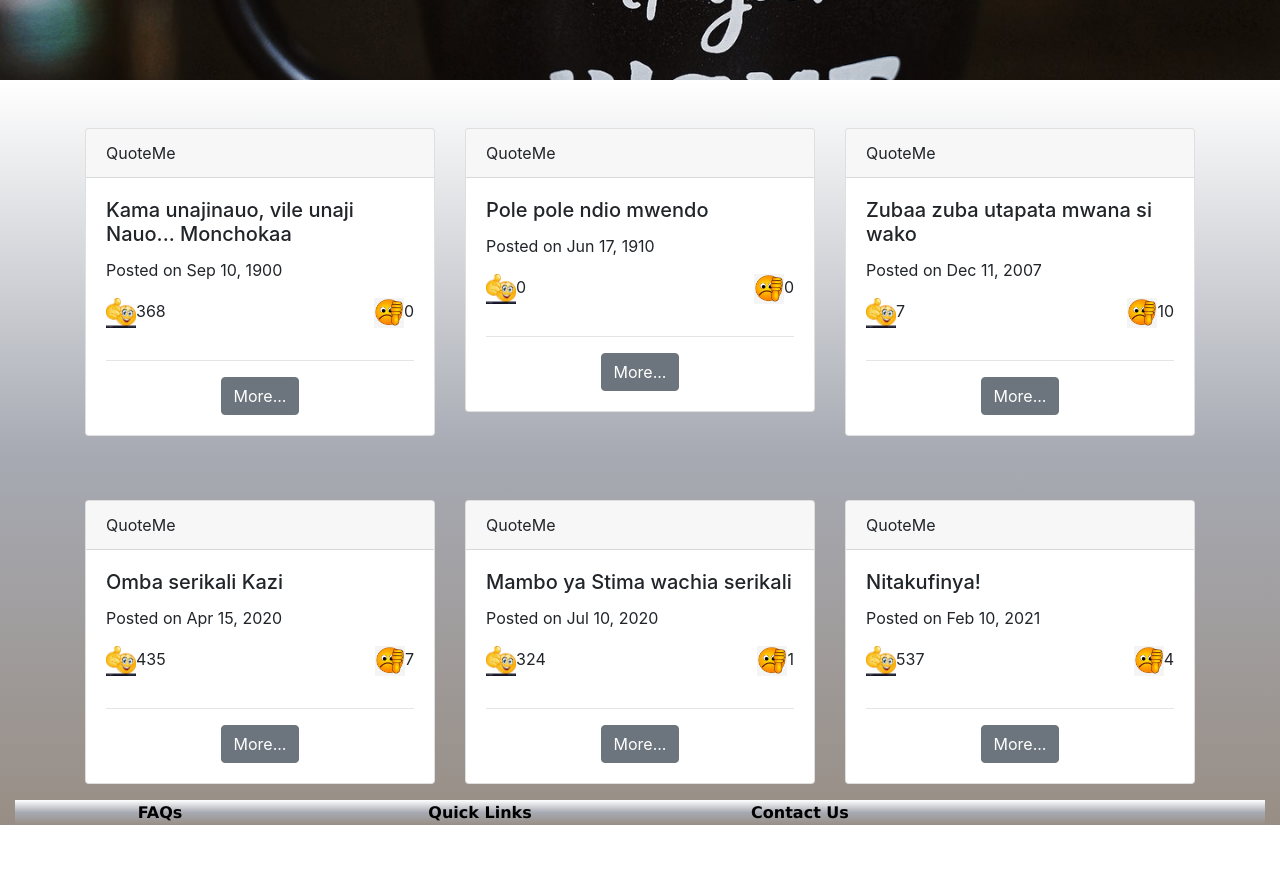
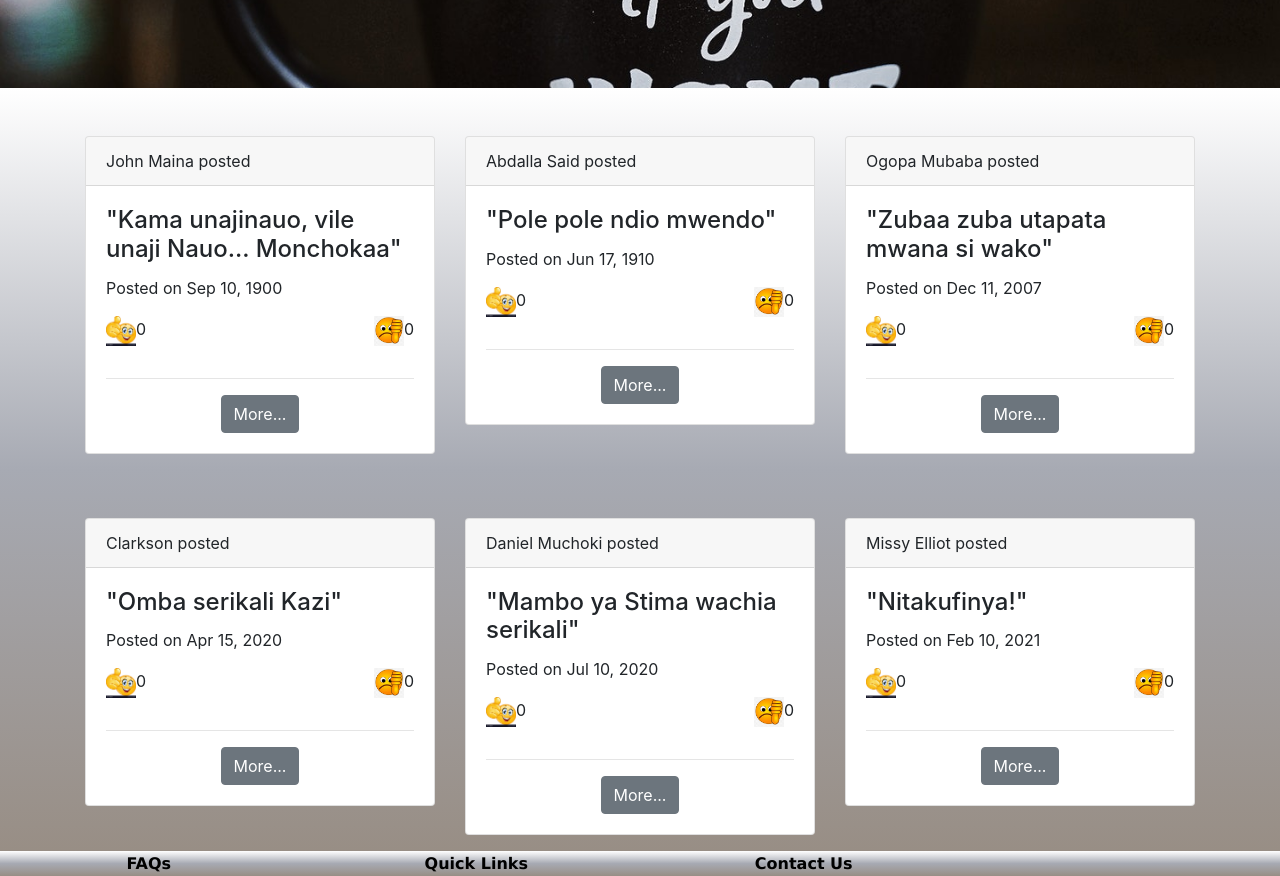
Before and after one commit to Grievi/Quotes-app, an Angular app in the folder quotes/: page / in a window 1280 px wide. Shown: the part 480-1356 px from the top of the page. Before the commit the page ends 1305 px from the top, so only its background shows below. Built offline with nearby package versions, Linux system fonts and the light colour scheme.

Commit message:
add final changes

```diff
--- a/quotes/src/app/quote-form/quote-form.component.html
+++ b/quotes/src/app/quote-form/quote-form.component.html
@@ -24,7 +24,7 @@
                 <p>Description is required</p>
               </div>
           </div>
-          <div class="form-group">
+          <div class="form-group me-5">
 
               <label for="complete">Posted on</label>
               <input type='date' id="complete" [(ngModel)]="newQuote.completeDate" name="completeDate" #completeDate="ngModel" required>
@@ -32,6 +32,14 @@
                 <p>Date is required</p>
               </div>
           </div>
+          <div class="form-group">
+
+            <label for="description">User Name</label>
+            <input type="text" class="form-control" id="user" [(ngModel)]="newQuote.user" name="user" #user="ngModel" required>
+            <div [hidden]="user.valid || user.pristine" class="alert alert-danger">
+              <p>User Name is required</p>
+            </div>
+        </div>
           <button type="submit" class="btn btn-success">Generate Your Quote</button>
       </form>
       </div>
--- a/quotes/src/app/quote-form/quote-form.component.ts
+++ b/quotes/src/app/quote-form/quote-form.component.ts
@@ -8,13 +8,13 @@ import {NgForm} from '@angular/forms'
   styleUrls: ['./quote-form.component.css']
 })
 export class QuoteFormComponent implements OnInit {
-  newQuote = new Quote(0,"","",0,0,new Date());
+  newQuote = new Quote(0,"","","",0,0,new Date());
   @Output() addQuote = new EventEmitter<Quote>();
 
   submitQuote(f:NgForm){
     if(f.valid){
       this.addQuote.emit(this.newQuote);
-      this.newQuote = new Quote(0,"","",0,0,new Date())
+      this.newQuote = new Quote(0,"","","",0,0,new Date())
     }
 
       }
--- a/quotes/src/app/quote.ts
+++ b/quotes/src/app/quote.ts
@@ -1,6 +1,6 @@
 export class Quote {
     public showDescription: boolean;
-  constructor(public id: number,public name: string,public description: string,public like:number, public dislike:number, public completeDate: Date){
+  constructor(public id: number,public name: string,public description: string,public user:string,public like:number, public dislike:number, public completeDate: Date){
     this.showDescription=false;
     }
 }
--- a/quotes/src/app/quote/quote.component.css
+++ b/quotes/src/app/quote/quote.component.css
@@ -11,7 +11,7 @@ li{
     height: 70vh;
     background-size: cover;
     background-position: center;
-    width: 100%;
+    /* width: 100%; */
     position: relative;
 }
 .welcome{
@@ -31,8 +31,16 @@ div a{
     font-weight: bold;
 
 }
+.like:hover{
+    height: 40px;
+    width: 40px;
+    cursor: pointer;
+    transition-delay: 30ms;
+    animation: reverse;
+    transition: smooth;
+}
 .footer{
     background: linear-gradient(#fff,#A7AAB3,#988E85);
-    width: 100%;
-    margin: 0;
+    min-height: 5%;
+
 }
--- a/quotes/src/app/quote/quote.component.html
+++ b/quotes/src/app/quote/quote.component.html
@@ -1,30 +1,29 @@
 <div class="container-fluid header">
+    <h1></h1>
   <div style="color:white" class="text-center welcome">
-    <h1>QuoteMe</h1>
-    <p>Welcome to QuoteMe!, <br> where you create your Quote,<br> Inspire, Motivate and have fun!</p>
+    <h1>MtaaniQuote</h1>
+    <p>Welcome to MtaaniQuote!, <br> where you create your Quote,<br> Inspire, Motivate and have fun too!</p>
     <!-- Button trigger modal -->
     <button type="button" class="btn btn-success" data-bs-toggle="modal" data-bs-target="#exampleModal">
       Generate Your Quote
     </button>
   </div>
 </div>
-
-
 <div class=" container-fluid wrapper">
   <div class="container">
     <div class="row">
       <div class="col-lg-4 col-md-3 col-sm-12 mt-5" *ngFor='let quote of quotes; let i=index'>
         <div class="card mb-3">
           <div class="card-header">
-            QuoteMe
+            {{quote.user}} posted
           </div>
           <div class="card-body">
-            <h5 class="card-title"> {{quote.name}} </h5>
+                <h4 class="card-title"> "{{quote.name}}" </h4>
                 <p class="card-text">Posted on {{quote.completeDate | date}}</p>
                 <div class="d-flex justify-content-between mb-2">
-              <p><img (click)='likeButtonClick(i)' src="../../assets/thumb-up-female-emoticon-vector-15501930.jpg"
+                  <p><img class="like" (click)='likeButtonClick(i)' src="../../assets/thumb-up-female-emoticon-vector-15501930.jpg"
                       alt="like" height="30px" width="30px">{{quote.like}}</p>
-              <p><img (click)='disLikeButtonClick(i)' src="../../assets/thumbsdown.jpeg" alt="dislike" height="30px"
+                  <p><img class="like" (click)='disLikeButtonClick(i)' src="../../assets/thumbsdown.jpeg" alt="dislike" height="30px"
                       width="30px">{{quote.dislike}}</p>
 
                 </div>
@@ -41,6 +40,7 @@
 
     </div>
   </div>
+</div>
     <div  class="footer">
         <div class="row text-center">
             <div class="col-md-4 col-sm-12 col-lg-3">
@@ -53,4 +53,6 @@
                 <a href="#">Contact Us</a>
             </div>
         </div>
+    </div>
+
 <app-quote-form (addQuote)="addNewQuote($event)"></app-quote-form>
--- a/quotes/src/app/quote/quote.component.ts
+++ b/quotes/src/app/quote/quote.component.ts
@@ -9,12 +9,12 @@ import {Quote} from '../quote'
 export class QuoteComponent implements OnInit {
 
   quotes:Quote[]=[
-    new Quote(1, 'Kama unajinauo, vile unaji Nauo... Monchokaa','Wagenge Wa Kanairo',368,0,new Date(1900,8,10)),
-   new Quote (2,'Pole pole ndio mwendo','Wahenga Wahenguzi',0,0,new Date(1910,5,17)),
-    new Quote(3,'Zubaa zuba utapata mwana si wako',' Wahenguzi Wenyewe',7,10,new Date(2007,11,11)),
-    new Quote(4,'Omba serikali Kazi','Msee wa Nduthi',435,7,new Date(2020,3,15)),
-    new Quote(5,'Mambo ya Stima wachia serikali','Meme Lord',324,1,new Date(2020,6,10)),
-   new Quote (6,'Nitakufinya!','Frustrated Kenyan',537,4,new Date(2021,1,10))
+    new Quote(1, 'Kama unajinauo, vile unaji Nauo... Monchokaa','Wagenge Wa Kanairo', 'John Maina',0,0,new Date(1900,8,10)),
+   new Quote (2,'Pole pole ndio mwendo','Wahenga Wahenguzi','Abdalla Said',0,0,new Date(1910,5,17)),
+    new Quote(3,'Zubaa zuba utapata mwana si wako',' Wahenguzi Wenyewe','Ogopa Mubaba',0,0,new Date(2007,11,11)),
+    new Quote(4,'Omba serikali Kazi','Msee wa Nduthi','Clarkson',0,0,new Date(2020,3,15)),
+    new Quote(5,'Mambo ya Stima wachia serikali','Meme Lord','Daniel Muchoki',0,0,new Date(2020,6,10)),
+   new Quote (6,'Nitakufinya!','Frustrated Kenyan','Missy Elliot',0,0,new Date(2021,1,10))
    ];
 
 
--- a/quotes/src/index.html
+++ b/quotes/src/index.html
@@ -3,7 +3,7 @@
 
 <head>
   <meta charset="utf-8">
-  <title>Quotes</title>
+  <title>MtaaniQuotes</title>
   <base href="/">
   <meta name="viewport" content="width=device-width, initial-scale=1">
   <link rel="icon" type="image/x-icon" href="favicon.ico">
--- a/quotes/src/styles.css
+++ b/quotes/src/styles.css
@@ -1,4 +1,5 @@
 *{
     margin: 0px;
     box-sizing:border-box ;
+
 }
```
Lines whose indentation alone changed are shown as unchanged.
